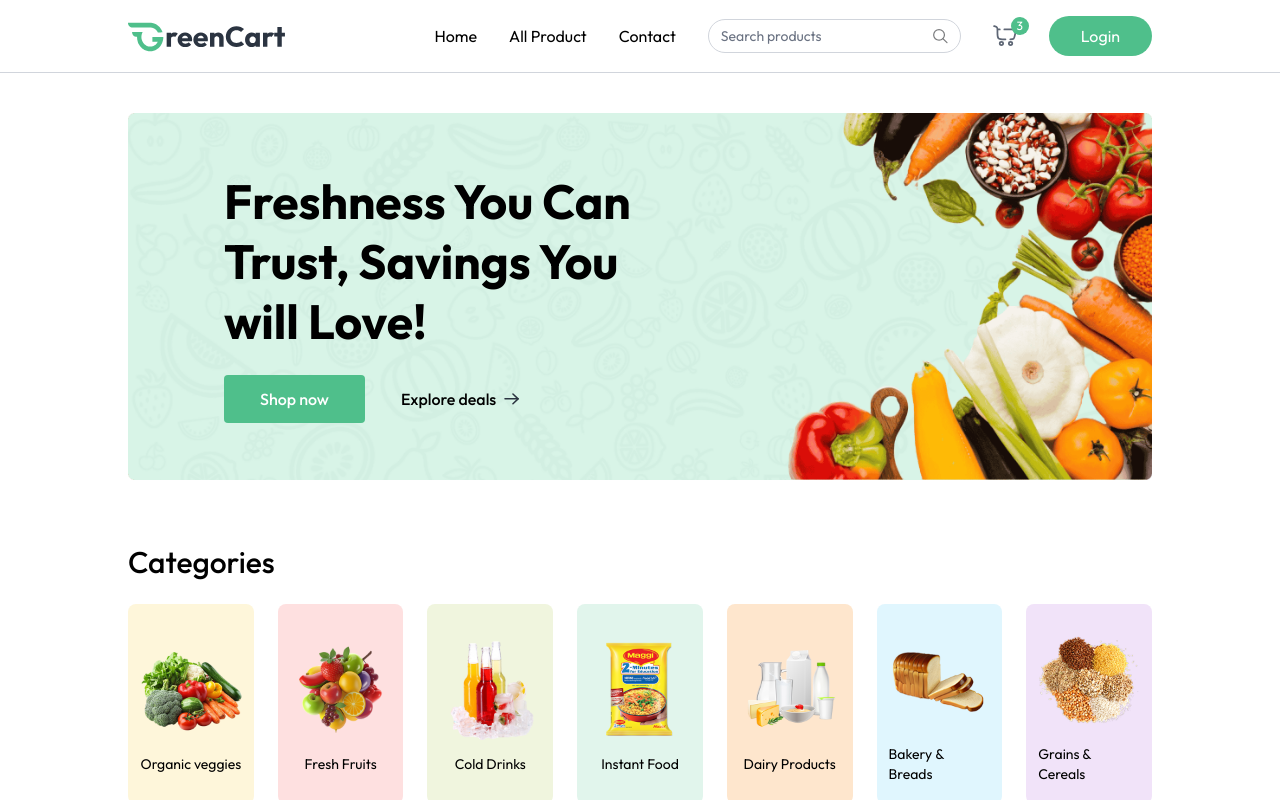
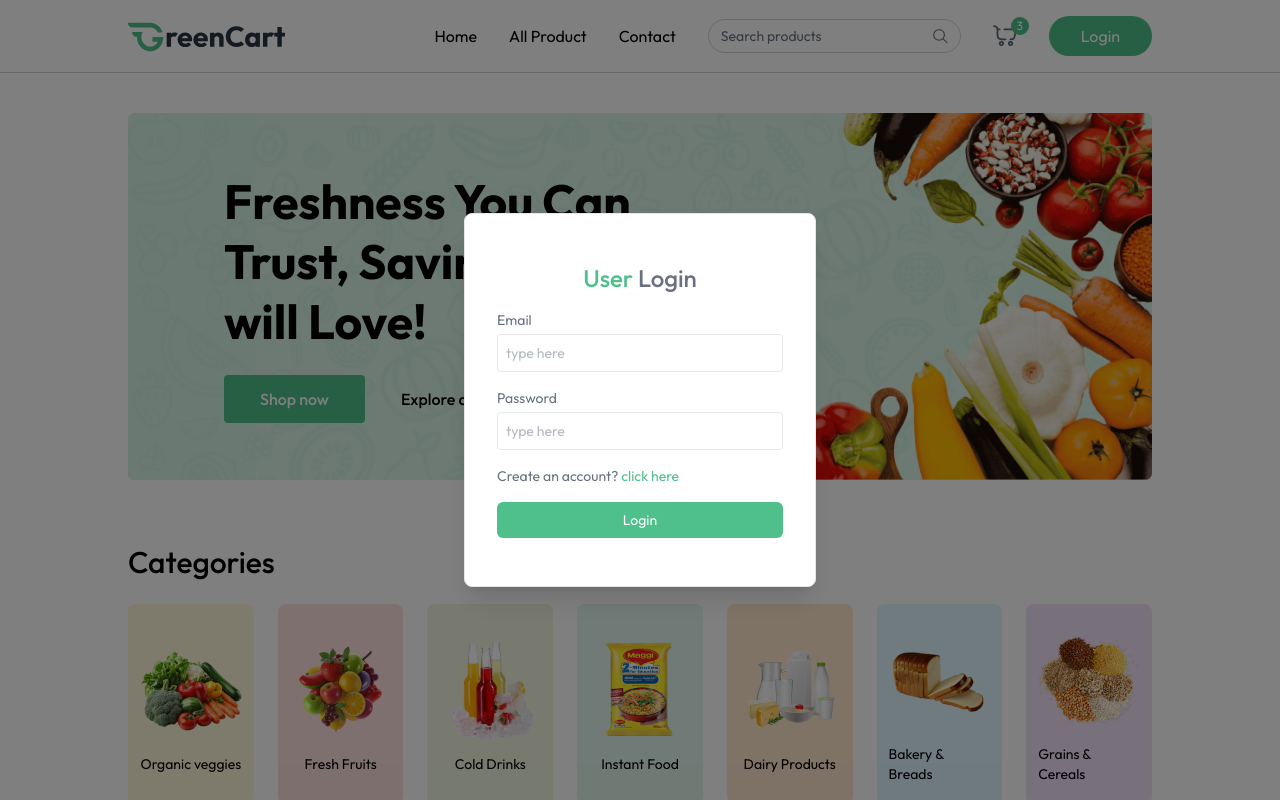
Before and after one commit to Sandeep2864/greencart-mern, a React (Vite) app in the folder client/: page / in a window 1280 px wide. Both pictures are taken after a click on the button "Login". Shown: the top 800 px of the page. Built offline with nearby package versions, Linux system fonts and the light colour scheme; a web font is replaced by a local one.

Commit message:
now added the user login and signup form which it is used some sample and created the all products page sample to get ready for next task

```diff
--- a/client/src/App.jsx
+++ b/client/src/App.jsx
@@ -5,14 +5,18 @@
 import { Route, Routes, useLocation } from 'react-router-dom'
 import { Toaster } from "react-hot-toast"
 import Footer from './components/Footer'
+import Login from './components/Login'
+import { useAppContext } from './context/AppContext'
 
 const App = () => {
 
   const isSellerPath=useLocation().pathname.includes("seller");
+  const {showUserLogin}=useAppContext();
 
   return (
    <div>
    {isSellerPath ? null: <Navbar/> }
+   {showUserLogin ? <Login/> : null}
    <Toaster/>
    <div className={isSellerPath ? " ": "px-6 md:px-16 lg:px-24 xl:px-32"}>
     <Routes>
--- a/client/src/components/Footer.jsx
+++ b/client/src/components/Footer.jsx
@@ -9,7 +9,7 @@
             <div className="flex flex-col md:flex-row items-start justify-between gap-10 py-10 border-b border-gray-500/30 text-gray-500">
                 <div>
                     <img className="w-34 md:w-32" src={assets.logo} alt="logo" />
-                    <p className="max-w-[410px] mt-6">We deliver fresh gorceries and snacks straight to your door. Trusted by thousands, we aim to make your shopping experience simple and affordable.</p>
+                    <p className="max-w-102.5 mt-6">We deliver fresh gorceries and snacks straight to your door. Trusted by thousands, we aim to make your shopping experience simple and affordable.</p>
                 </div>
                 <div className="flex flex-wrap justify-between w-full md:w-[45%] gap-5">
                     {footerLinks.map((section, index) => (
--- /dev/null
+++ b/client/src/components/Login.jsx
@@ -0,0 +1,100 @@
+import React from "react";
+import { useAppContext } from "../context/AppContext";
+
+const Login = () => {
+  const { setShowUserLogin ,setUser} = useAppContext();
+
+  const [state, setState] = React.useState("login");
+  const [name, setName] = React.useState("");
+  const [email, setEmail] = React.useState("");
+  const [password, setPassword] = React.useState("");
+
+
+  const onSubmitHandler = async (event) => {
+    event.preventDefault();
+    setUser({
+      email:"test@greatstack.dev",
+      name:"GreatStack"
+    })
+    setShowUserLogin(false);
+  }
+
+  return (
+    <div
+      onClick={() => setShowUserLogin(false)}
+      className="fixed top-0 bottom-0 left-0 right-0 z-30 flex items-center text-sm text-gray-600 bg-black/50"
+    >
+      <form
+        onSubmit={onSubmitHandler}
+        onClick={(e) => e.stopPropagation()}
+        className="flex flex-col gap-4 m-auto items-start p-8 py-12 w-80 sm:w-88 text-gray-500 rounded-lg shadow-xl border border-gray-200 bg-white"
+      >
+        <p className="text-2xl font-medium m-auto">
+          <span className="text-primary">User</span>{" "}
+          {state === "login" ? "Login" : "Sign Up"}
+        </p>
+        {state === "register" && (
+          <div className="w-full">
+            <p>Name</p>
+            <input
+              onChange={(e) => setName(e.target.value)}
+              value={name}
+              placeholder="type here"
+              className="border border-gray-200 rounded w-full p-2 mt-1 outline-indigo-500"
+              type="text"
+              required
+            />
+          </div>
+        )}
+        <div className="w-full ">
+          <p>Email</p>
+          <input
+            onChange={(e) => setEmail(e.target.value)}
+            value={email}
+            placeholder="type here"
+            className="border border-gray-200 rounded w-full p-2 mt-1 outline-primary"
+            type="email"
+            required
+          />
+        </div>
+        <div className="w-full ">
+          <p>Password</p>
+          <input
+            onChange={(e) => setPassword(e.target.value)}
+            value={password}
+            placeholder="type here"
+            className="border border-gray-200 rounded w-full p-2 mt-1 outline-indigo-500"
+            type="password"
+            required
+          />
+        </div>
+        {state === "register" ? (
+          <p>
+            Already have account?{" "}
+            <span
+              onClick={() => setState("login")}
+              className="text-primary cursor-pointer"
+            >
+              click here
+            </span>
+          </p>
+        ) : (
+          <p>
+            Create an account?{" "}
+            <span
+              onClick={() => setState("register")}
+              className="text-primary cursor-pointer"
+            >
+              click here
+            </span>
+          </p>
+        )}
+        <button className="bg-primary hover:bg-primary-dull transition-all text-white w-full py-2 rounded-md cursor-pointer">
+          {state === "register" ? "Create Account" : "Login"}
+        </button>
+      </form>
+    </div>
+  );
+};
+
+export default Login;
--- a/client/src/components/ProductCard.jsx
+++ b/client/src/components/ProductCard.jsx
@@ -45,14 +45,14 @@
             <div onClick={(e) => {e.stopPropagation(); }} className="text-primary">
               {!cartItems[product._id] ? (
                 <button
-                  className="flex items-center justify-center gap-1 bg-primary/10 border border-primary/40 md:w-[80px] w-[64px] h-[34px] rounded text-primary font-medium cursor-pointer"
+                  className="flex items-center justify-center gap-1 bg-primary/10 border border-primary/40 md:w-20 w-16 h-8.5 rounded text-primary font-medium cursor-pointer"
                   onClick={() => addToCart(product._id)}
                 >
                   <img src={assets.cart_icon} alt="cart_icon" />
                   Add
                 </button>
               ) : (
-                <div className="flex items-center justify-center gap-2 md:w-20 w-16 h-[34px] bg-primary/25 rounded select-none">
+                <div className="flex items-center justify-center gap-2 md:w-20 w-16 h-8.5 bg-primary/25 rounded select-none">
                   <button
                     onClick={() => removeFromCart(product._id)}
                     className="cursor-pointer text-md px-2 h-full"
--- /dev/null
+++ b/client/src/pages/AllProducts.jsx
@@ -0,0 +1,15 @@
+import React from 'react'
+
+const AllProducts = () => {
+
+
+    const { products} = useAppContext()
+
+  return (
+    <div>
+
+    </div>
+  )
+}
+
+export default AllProducts
```
